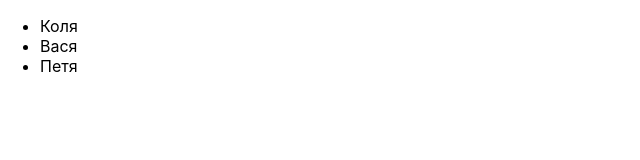
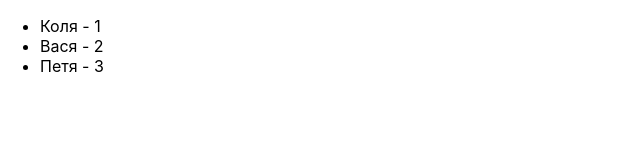
Before and after one commit to IrshakAnna-Mariia/LearnReact, a React (Create React App) app in the folder lesson_3/: page / in a window 1280 px wide. Shown: the top 160 px of the page, without its empty margins (0-640 px from the left). Built offline with nearby package versions, Linux system fonts and the light colour scheme.

Commit message:
Lesson_3. Task 6

```diff
--- a/lesson_3/src/App.js
+++ b/lesson_3/src/App.js
@@ -6,7 +6,7 @@ function App() {
   return (
     <div>
       <ul>
-        {names.map((item) => <li key={item}>{item}</li>)}
+        {names.map((item, index) => <li key={item}>{item} - {index + 1}</li>)}
       </ul>
     </div>
   );
```
